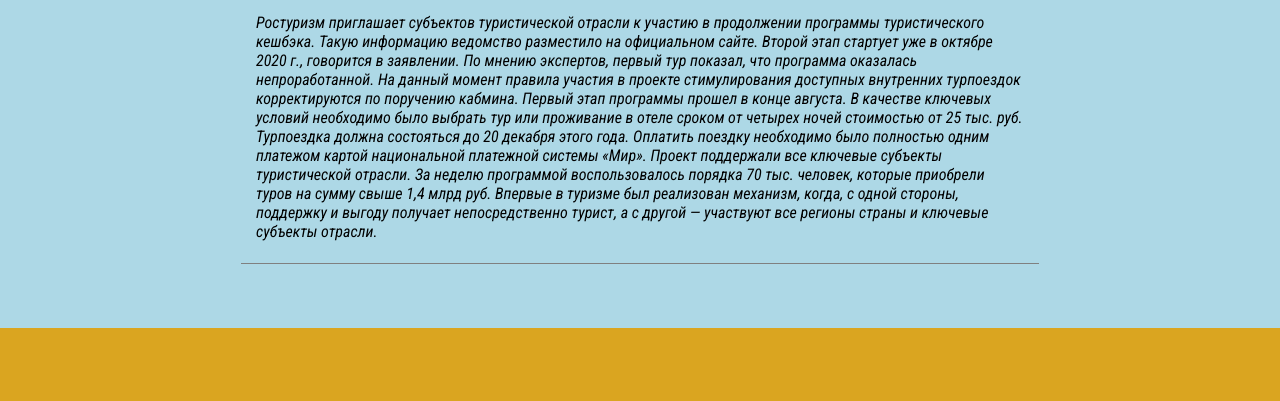
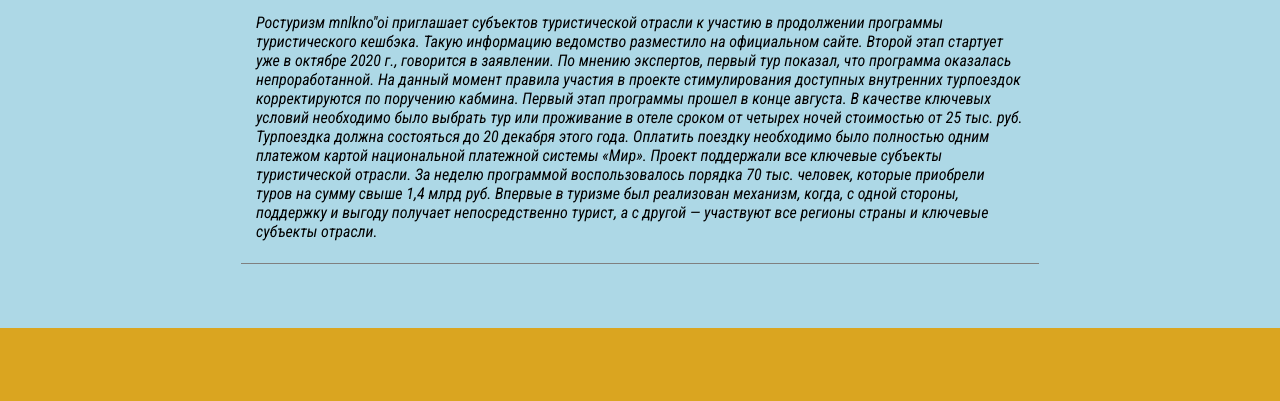
Before and after one commit to 1924arild/-, a plain HTML site: page index.html in a window 1280 px wide. Shown: the part 1140-1541 px from the top of the page. Drawn offline with Linux system fonts and the light colour scheme.

Commit message:
Update index.html

```diff
--- a/index.html
+++ b/index.html
@@ -26,7 +26,7 @@
             </div>
             <img src="https://images.unsplash.com/photo-1585137336388-e6d6bfb3eee2?ixlib=rb-1.2.1&ixid=eyJhcHBfaWQiOjEyMDd9&auto=format&fit=crop&w=701&q=80">
             <a href="https://peterhofmuseum.ru/"  target="_blank">Петергоф - жми на ссылку узнай свою Родину!</a>
-            <p>Ростуризм приглашает субъектов туристической отрасли к участию в продолжении программы туристического кешбэка. Такую информацию ведомство разместило на официальном сайте. Второй этап стартует уже в октябре 2020 г., говорится в заявлении. По мнению экспертов, первый тур показал, что программа оказалась непроработанной. На данный момент правила участия в проекте стимулирования доступных внутренних турпоездок корректируются по поручению кабмина. Первый этап программы прошел в конце августа. В качестве ключевых условий необходимо было выбрать тур или проживание в отеле сроком от четырех ночей стоимостью от 25 тыс. руб. Турпоездка должна состояться до 20 декабря этого года. Оплатить поездку необходимо было полностью одним платежом картой национальной платежной системы «Мир». Проект поддержали все ключевые субъекты туристической отрасли. За неделю программой воспользовалось порядка 70 тыс. человек, которые приобрели туров на сумму свыше 1,4 млрд руб. Впервые в туризме был реализован механизм, когда, с одной стороны, поддержку и выгоду получает непосредственно турист, а с другой — участвуют все регионы страны и ключевые субъекты отрасли.
+            <p>Ростуризм mnlkno''oi приглашает субъектов туристической отрасли к участию в продолжении программы туристического кешбэка. Такую информацию ведомство разместило на официальном сайте. Второй этап стартует уже в октябре 2020 г., говорится в заявлении. По мнению экспертов, первый тур показал, что программа оказалась непроработанной. На данный момент правила участия в проекте стимулирования доступных внутренних турпоездок корректируются по поручению кабмина. Первый этап программы прошел в конце августа. В качестве ключевых условий необходимо было выбрать тур или проживание в отеле сроком от четырех ночей стоимостью от 25 тыс. руб. Турпоездка должна состояться до 20 декабря этого года. Оплатить поездку необходимо было полностью одним платежом картой национальной платежной системы «Мир». Проект поддержали все ключевые субъекты туристической отрасли. За неделю программой воспользовалось порядка 70 тыс. человек, которые приобрели туров на сумму свыше 1,4 млрд руб. Впервые в туризме был реализован механизм, когда, с одной стороны, поддержку и выгоду получает непосредственно турист, а с другой — участвуют все регионы страны и ключевые субъекты отрасли.
                 </p>
         </article>
     </section>
```
